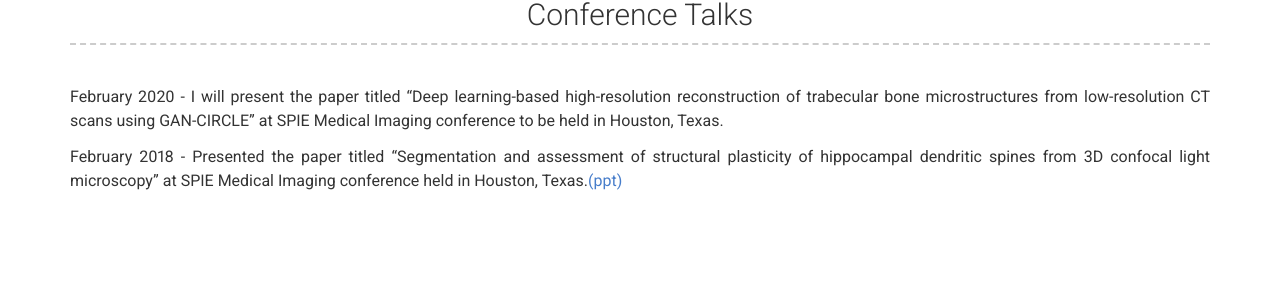
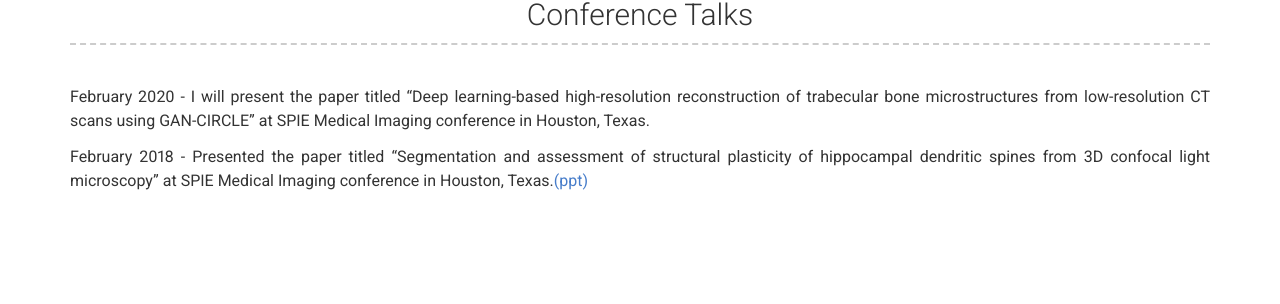
Before and after one commit to iguha94/iguha94.github.io, a Jekyll site: the page built from index.md, in a window 1280 px wide. Shown: the part 1996-2300 px from the top of the page. Built offline with Jekyll 4.4.1, drawn with Linux system fonts in a browser that asks for light colours; nearby versions of some CDN libraries; a style sheet for code colours, icons or effects is not loaded.

```diff
--- a/_config.yml
+++ b/_config.yml
@@ -34,9 +34,9 @@ educaton_title: Education
 # More Section
 more_title: Conference Talks
 more_content: | # this will include new lines to allow paragraphs
-  February 2020 - I will present the paper titled "Deep learning-based high-resolution reconstruction of trabecular bone microstructures from low-resolution CT scans using GAN-CIRCLE" at SPIE Medical Imaging conference to be held in Houston, Texas.
+  February 2020 - I will present the paper titled "Deep learning-based high-resolution reconstruction of trabecular bone microstructures from low-resolution CT scans using GAN-CIRCLE" at SPIE Medical Imaging conference in Houston, Texas.
 
-  February 2018 - Presented the paper titled "Segmentation and assessment of structural plasticity of hippocampal dendritic spines from 3D confocal light microscopy" at SPIE Medical Imaging conference held in Houston, Texas.<a href="/images/SPIE_PRESENTATION_final.pptx" target="_blank">(ppt)</a>
+  February 2018 - Presented the paper titled "Segmentation and assessment of structural plasticity of hippocampal dendritic spines from 3D confocal light microscopy" at SPIE Medical Imaging conference in Houston, Texas.<a href="/images/SPIE_PRESENTATION_final.pptx" target="_blank">(ppt)</a>
 
 # Footer
 footer_show_references: false
```
